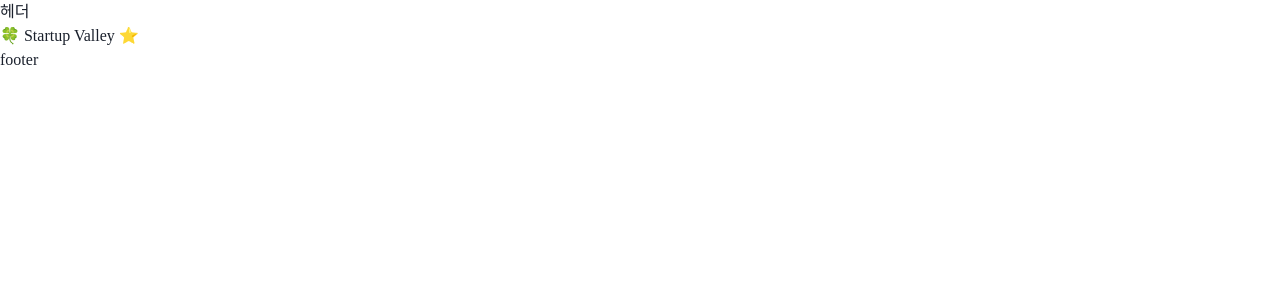
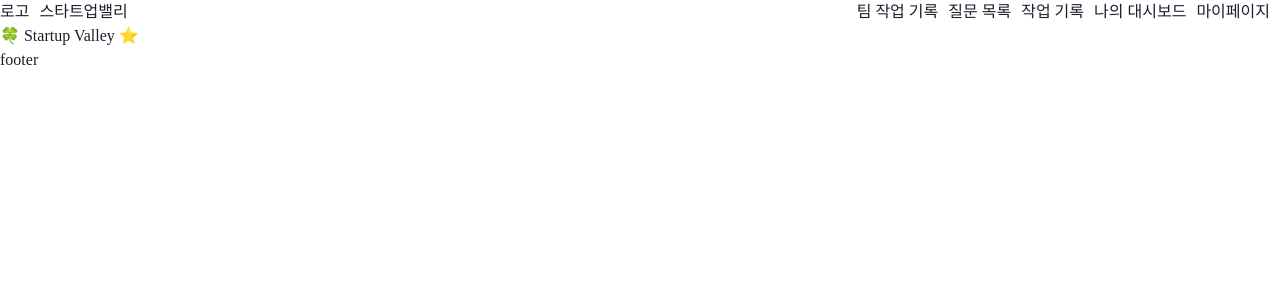
Before and after one commit to 9oormthon-univ/2024_BEOTKKOTTHON_TEAM_28_FE, a React (Vite) app: page / in a window 1280 px wide. Shown: the top 300 px of the page. Built offline with nearby package versions, Linux system fonts and the light colour scheme; a web font is replaced by a local one.

Commit message:
feat: 헤더 레이아웃 구성 및 페이지 이동 구현

```diff
--- a/src/component/common/layout/Header.jsx
+++ b/src/component/common/layout/Header.jsx
@@ -1,5 +1,32 @@
+import { Flex, Spacer } from '@chakra-ui/react';
+
 const Header = () => {
-  return <header>헤더</header>;
+  return (
+    <header>
+      <Flex>
+        <a style={{ marginRight: '10px' }}>로고</a>
+        <a style={{ marginRight: '10px' }}>스타트업밸리</a>
+        <Spacer />
+        <nav>
+          <a href='/home' style={{ marginRight: '10px' }}>
+            팀 작업 기록
+          </a>
+          <a href='/question-list' style={{ marginRight: '10px' }}>
+            질문 목록
+          </a>
+          <a href='/task-history' style={{ marginRight: '10px' }}>
+            작업 기록
+          </a>
+          <a href='/dashboard' style={{ marginRight: '10px' }}>
+            나의 대시보드
+          </a>
+          <a href='/mypage' style={{ marginRight: '10px' }}>
+            마이페이지
+          </a>
+        </nav>
+      </Flex>
+    </header>
+  );
 };
 
 export default Header;
```
